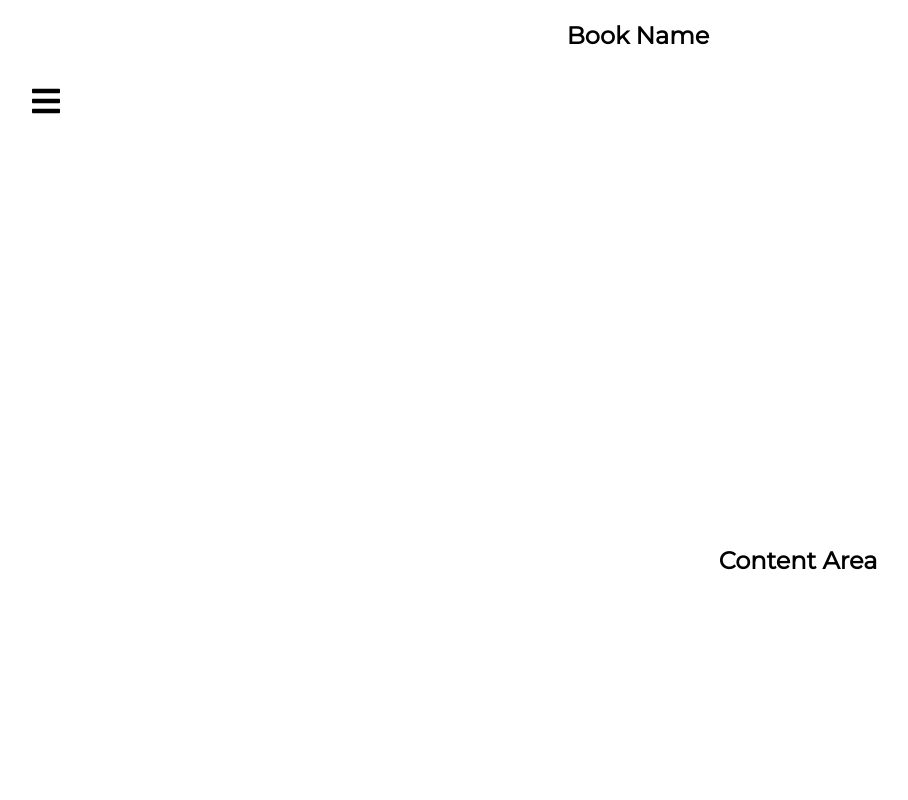
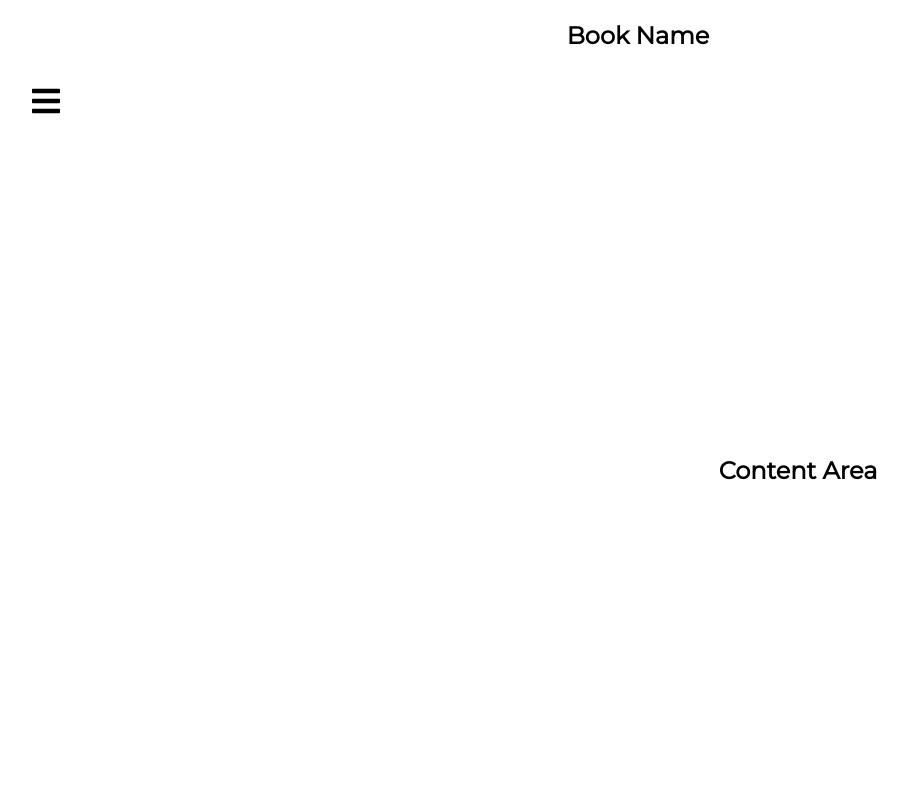
Before and after one commit to Team-Ente/Libre, a React (Create React App) app in the folder client/: page /reader in a window 1280 px wide. Shown: the top 800 px of the page, without its empty margins (2-910 px from the left). Built offline with nearby package versions, Linux system fonts and the light colour scheme.

Commit message:
reader ui update

```diff
--- a/client/src/pages/Reader/Reader.css
+++ b/client/src/pages/Reader/Reader.css
@@ -1,4 +1,5 @@
 .body {
+    margin: none;
     min-height: 100vh;
     /* background-color: blue; */
 }
@@ -28,7 +29,7 @@ header {
 .book {
     display: flex;
     /* background-color: brown; */
-    height: 980px;
+    height: 800px;
     overflow-y: scroll;
 }
 .page-control {
```
